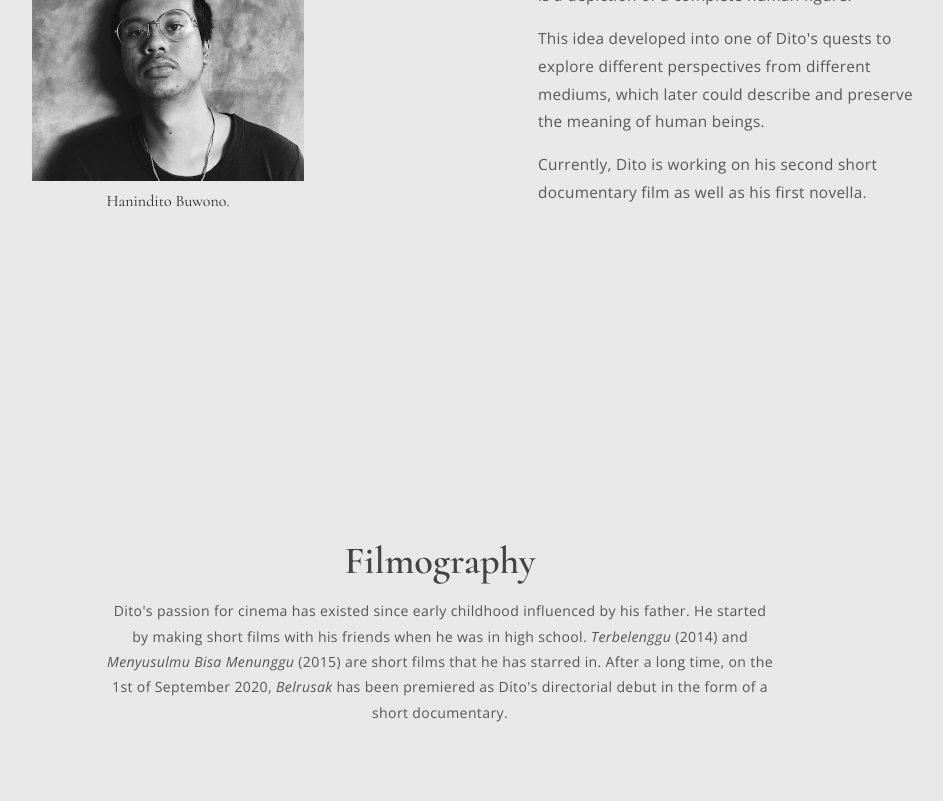
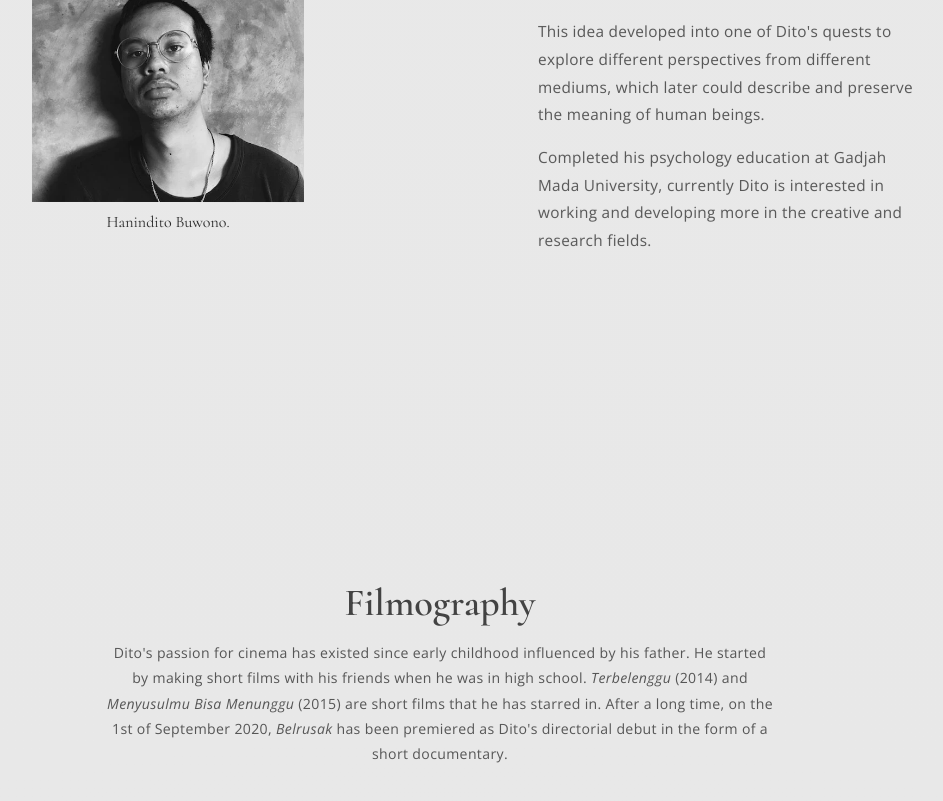
Before and after one commit to andikawilliam/ditobuwono, a Vue app: page / in a window 1280 px wide. Shown: the part 840-1641 px from the top of the page, without its empty margins (200-1143 px from the left). Built offline with nearby package versions, Linux system fonts and the light colour scheme.

Commit message:
Update AboutText.ts

```diff
--- a/src/content/AboutText.ts
+++ b/src/content/AboutText.ts
@@ -25,8 +25,8 @@ export default Vue.extend({
           <span class="">the meaning of human beings.</span>
         `,
         `
-          Currently, Dito is working on his second short documentary film as well
-          as his first novella.</span>
+          Completed his psychology education at Gadjah Mada University, currently Dito is
+          interested in working and developing more in the creative and research fields.</span>
         `
       ]
     };
```
